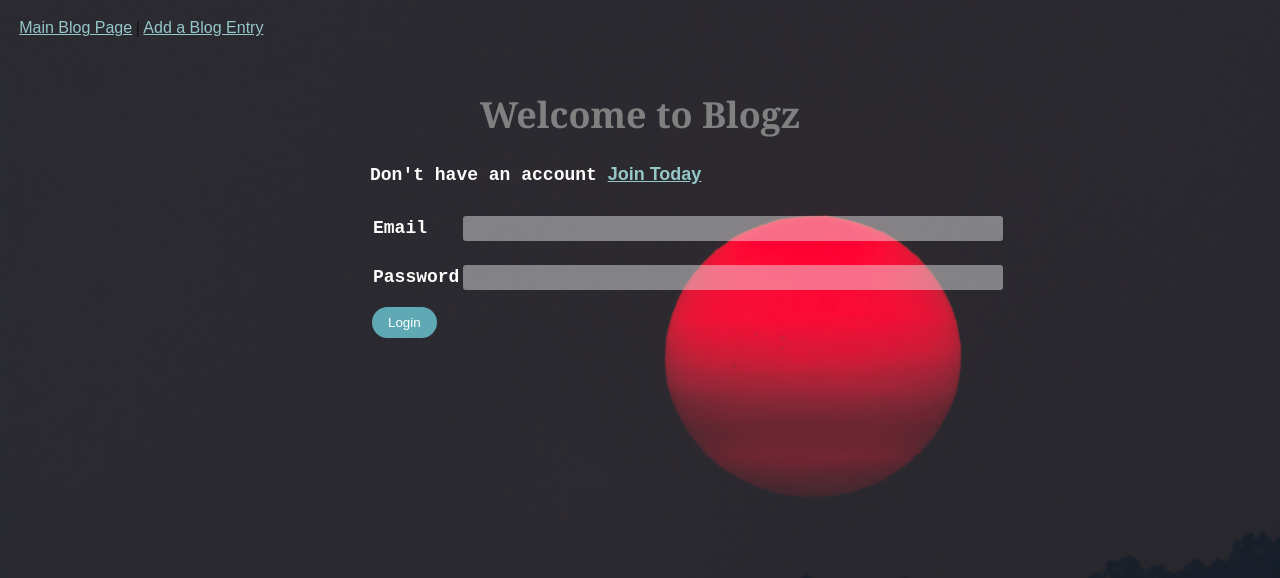
After one commit to adonayab/blogz, a Flask app: page /login in a window 1280 px wide. The commit adds this page. Shown: the top 578 px of the page. Run offline with Flask 2, Linux system fonts and the light colour scheme.

Commit message:
Completed login, signup and add a post

```diff
--- a/main.py
+++ b/main.py
@@ -3,7 +3,7 @@ from flask_sqlalchemy import SQLAlchemy
 
 app = Flask(__name__)
 app.config['DEBUG'] = True
-app.config['SQLALCHEMY_DATABASE_URI'] = 'mysql+pymysql://build-a-blog:password@localhost:3306/build-a-blog'
+app.config['SQLALCHEMY_DATABASE_URI'] = 'mysql+pymysql://blogz:blogz@localhost:3306/blogz'
 app.config['SQLALCHEMY_ECHO'] = True
 db = SQLAlchemy(app)
 app.secret_key = 'uahfkahdlfhuhkn8392uh'
@@ -13,14 +13,78 @@ class Blog(db.Model):
     id = db.Column(db.Integer, primary_key=True)
     title = db.Column(db.String(120), unique=True)
     body = db.Column(db.String(120))
+    owner_id = db.Column(db.Integer, db.ForeignKey('user.id'))
 
-    def __init__(self, title, body):
+    def __init__(self, title, body, owner):
         self.title = title
         self.body = body
+        self.owner = owner
+
+
+class User(db.Model):
+    id = db.Column(db.Integer, primary_key=True)
+    email = db.Column(db.String(120), unique=True)
+    password = db.Column(db.String(120))
+    blogs = db.relationship('Blog', backref='owner')
+
+    def __init__(self, email, password):
+        self.email = email
+        self.password = password
+
+
+@app.route('/login', methods=['POST', 'GET'])
+def login():
+    if request.method == 'POST':
+        email = request.form['email']
+        password = request.form['password']
+        user = User.query.filter_by(email=email).first()
+        if user and user.password == password:
+            session['email'] = email
+            flash("Logged in")
+            return redirect('/')
+        elif user and user.password != password:
+            flash('Incorrect password')
+        elif email == '' and password == '':
+            flash('Email and Password can not be empty')
+        else:
+            flash('User does not exist')
+
+    return render_template('login.html')
+
+
+@app.route('/signup', methods=['POST', 'GET'])
+def signup():
+
+    # TODO : implement user signup
+
+    if request.method == 'POST':
+        email = request.form['email']
+        password = request.form['password']
+        verify = request.form['verify']
+
+        if password != verify:
+            flash("Passwords do not match")
+            return redirect('/signup')
+
+        existing_user = User.query.filter_by(email=email).first()
+        if not existing_user:
+            user = User(email=email, password=password)
+            db.session.add(user)
+            db.session.commit()
+            session['user'] = user.email
+            return redirect("/")
+        else:
+            flash('Email adress "{}" already an account'.format(existing_user.email))
+            return render_template('signup.html')
+
+    return render_template('signup.html')
 
 
 @app.route('/newpost', methods=['POST', 'GET'])
 def newpost():
+
+    owner = User.query.filter_by(email=session['email']).first()
+
     if request.method == 'POST':
         title = request.form['title']
         body = request.form['body']
@@ -31,7 +95,7 @@ def newpost():
 
         titles = Blog.query.filter_by(title=title).first()
         if not titles:
-            new_blog = Blog(title, body)
+            new_blog = Blog(title=title, body=body, owner=owner)
             db.session.add(new_blog)
             db.session.commit()
             return redirect('/blog?id={}'.format(new_blog.id))
--- a/static/style.css
+++ b/static/style.css
@@ -42,6 +42,11 @@ body {
   font-size: 16px;
 }
 
+h2 {
+  font-family: Georgia;
+  color: gray;
+}
+
 h1 {
   text-align: center;
   font-family: Georgia;
@@ -70,7 +75,7 @@ textarea {
   font-size: 16px;
 }
 
-input[type=text] {
+input[type=text], input[type=password], input[type=email] {
   width: 530px;
   margin: 10px 0;
   padding: 5px;
--- /dev/null
+++ b/templates/login.html
@@ -0,0 +1,23 @@
+{% extends "base.html" %}
+
+{% block content %}
+<h1>Welcome to Blogz</h1>
+<p>Don't have an account <a href="/register">Join Today</a></p>
+<form action="/login" method="post">
+  <table>
+    <tr>
+      <td><label for="email">Email</label></td>
+      <td>
+        <input name="email" type="email" value="{{ email }}">
+      </td>
+    </tr>
+    <tr>
+      <td><label for="password">Password</label></td>
+      <td>
+        <input name="password" type="password">
+      </td>
+    </tr>
+  </table>
+  <input type="submit" value="Login">
+</form>
+{% endblock %}
--- a/templates/newpost.html
+++ b/templates/newpost.html
@@ -6,7 +6,7 @@
 
 <form action="/newpost" method="POST">
   <label for="title">
-    <span class="add_blog">Title for your new Blog </span>
+    <span class="add_blog">Blog Title </span>
     <br>
     <input type="text" name="title" id="title">
   </label>
```
Also changed, not shown: templates/signup.html (added, +12 -0 lines).
